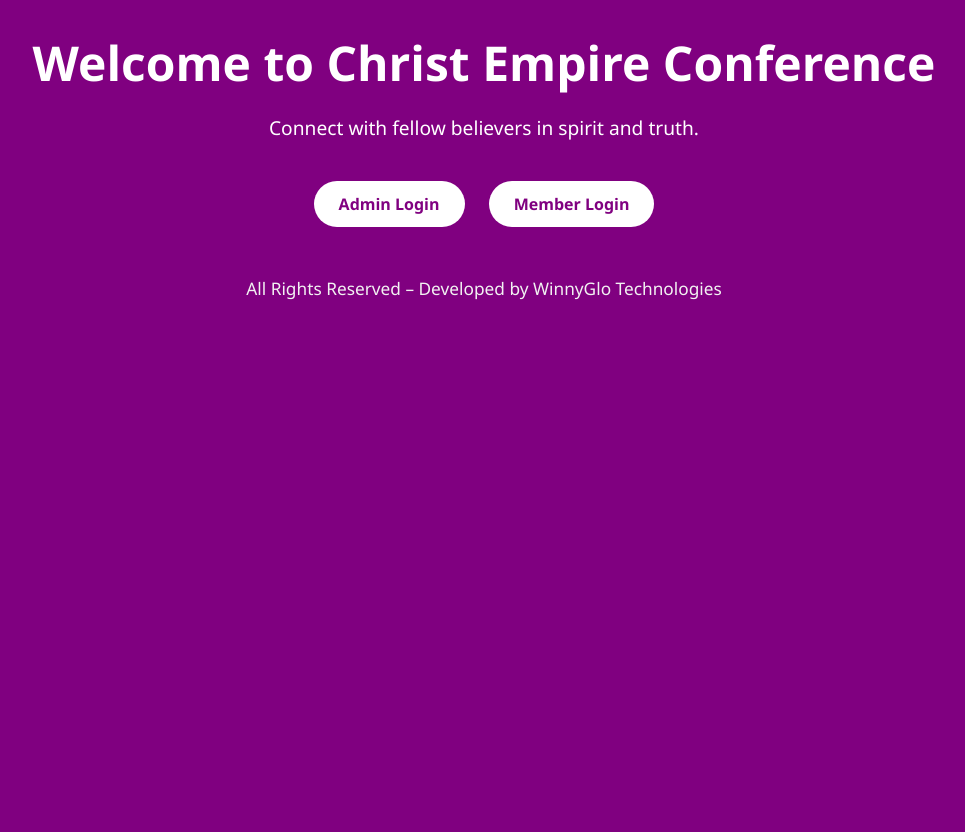
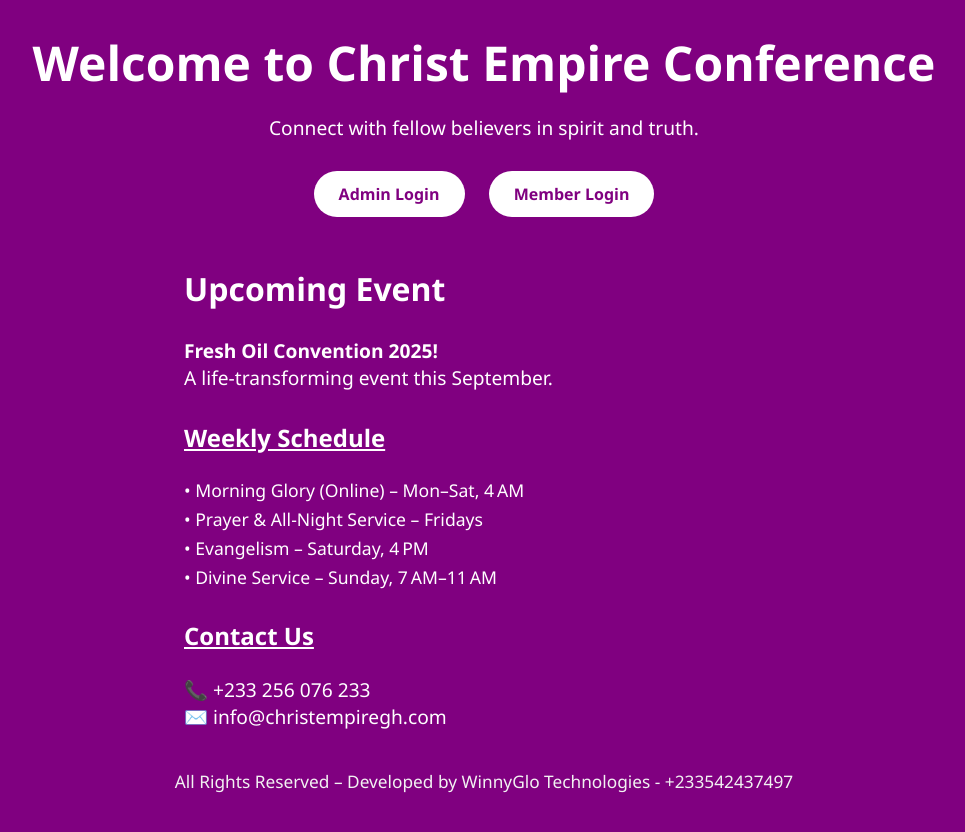
Before and after one commit to francis1414/Christempireapp, a plain HTML site: page frontend/index.html in a window 1280 px wide. Shown: the part 104-936 px from the top of the page, without its empty margins (156-1121 px from the left). Before the commit the page ends 800 px from the top, so only its background shows below. Drawn offline with Linux system fonts and the light colour scheme.

Commit message:
Update index.html

```diff
--- a/frontend/index.html
+++ b/frontend/index.html
@@ -30,9 +30,24 @@
       margin-bottom: 10px;
     }
 
+    h2 {
+      font-size: 2em;
+      margin-top: 40px;
+    }
+
     p {
       font-size: 1.2em;
-      margin-bottom: 30px;
+      margin-bottom: 20px;
+    }
+
+    ul {
+      list-style: none;
+      padding: 0;
+      font-size: 1.1em;
+    }
+
+    ul li {
+      margin: 5px 0;
     }
 
     .btn {
@@ -61,18 +76,47 @@
     .audio {
       display: none;
     }
+
+    .info-section {
+      max-width: 600px;
+      margin: 0 auto;
+      text-align: left;
+    }
+
+    .info-section h3 {
+      margin-top: 30px;
+      font-size: 1.5em;
+      text-decoration: underline;
+    }
   </style>
 </head>
 <body>
   <div class="container">
-    <img src="/desktop/assets/logo.png" alt="Christ Empire Logo" class="logo" />
+    <img src="/https://web.facebook.com/photo/?fbid=482091057425822&set=a.482091034092491/logo.png" alt="Christ Empire Logo" class="logo" />
     <h1>Welcome to Christ Empire Conference</h1>
     <p>Connect with fellow believers in spirit and truth.</p>
+
     <a href="/admin/login.html" class="btn">Admin Login</a>
     <a href="/member/login.html" class="btn">Member Login</a>
 
+    <div class="info-section">
+      <h2>Upcoming Event</h2>
+      <p><strong>Fresh Oil Convention 2025!</strong><br>A life-transforming event this September.</p>
+
+      <h3>Weekly Schedule</h3>
+      <ul>
+        <li>• Morning Glory (Online) – Mon–Sat, 4 AM</li>
+        <li>• Prayer & All‑Night Service – Fridays</li>
+        <li>• Evangelism – Saturday, 4 PM</li>
+        <li>• Divine Service – Sunday, 7 AM–11 AM</li>
+      </ul>
+
+      <h3>Contact Us</h3>
+      <p>📞 +233 256 076 233<br>✉️ info@christempiregh.com</p>
+    </div>
+
     <footer>
-      <p>All Rights Reserved – Developed by WinnyGlo Technologies</p>
+      <p>All Rights Reserved – Developed by WinnyGlo Technologies - +233542437497</p>
     </footer>
   </div>
 
```
